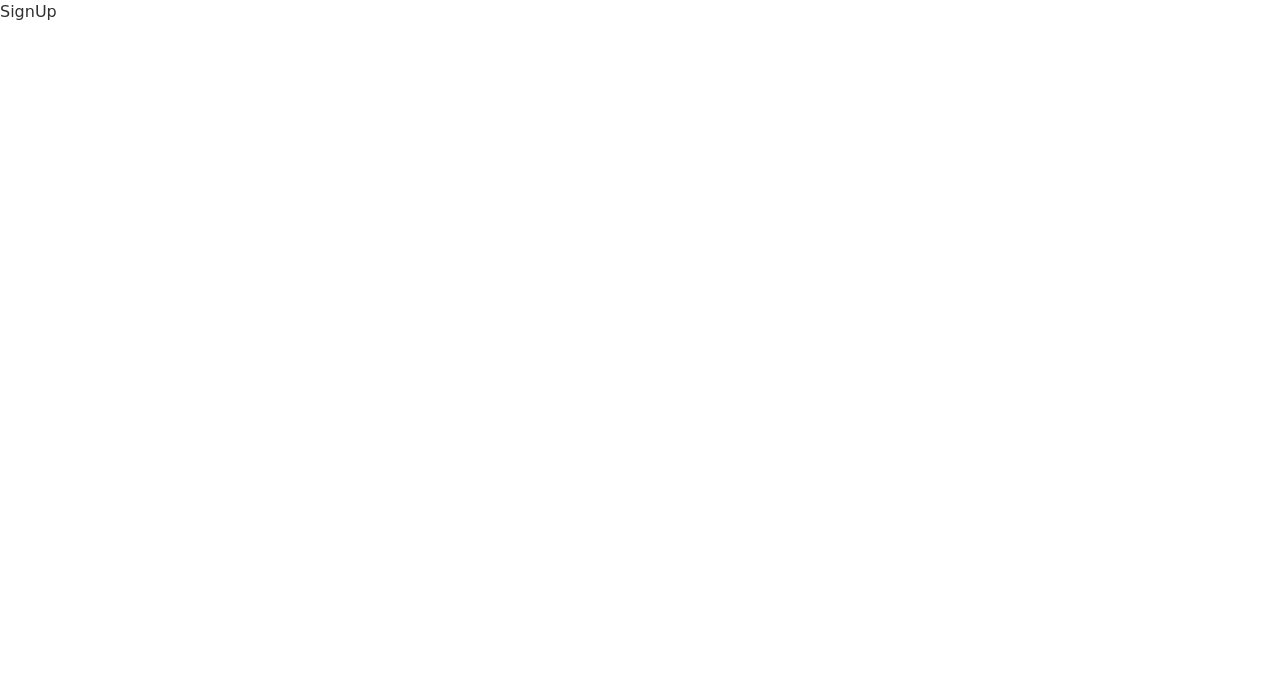
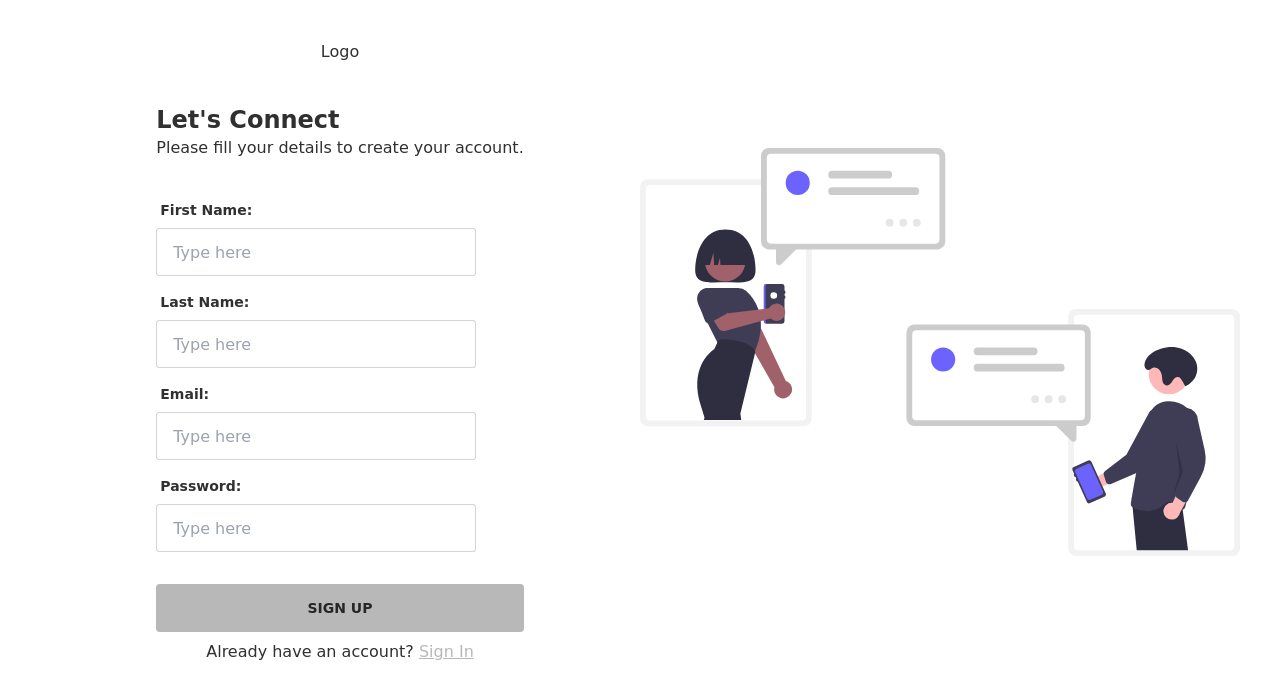
Before and after one commit to khaliltkhalil/teamup, a React (Create React App) app in the folder client/: page /signup in a window 1280 px wide. Shown: the top 698 px of the page. Built offline with nearby package versions, Linux system fonts and the light colour scheme.

Commit message:
build signin signup page

```diff
--- /dev/null
+++ b/client/src/components/Alert.js
@@ -0,0 +1,34 @@
+import React from "react";
+
+const logoTypes = {
+  success: "M9 12l2 2 4-4m6 2a9 9 0 11-18 0 9 9 0 0118 0z",
+  warning:
+    "M12 9v2m0 4h.01m-6.938 4h13.856c1.54 0 2.502-1.667 1.732-3L13.732 4c-.77-1.333-2.694-1.333-3.464 0L3.34 16c-.77 1.333.192 3 1.732 3z",
+  error: "M10 14l2-2m0 0l2-2m-2 2l-2-2m2 2l2 2m7-2a9 9 0 11-18 0 9 9 0 0118 0z",
+};
+
+function Alert({ show, type, message }) {
+  const logoD = logoTypes[type];
+  return (
+    <div className={`${show ? " " : "hidden"} alert alert-${type} shadow-lg `}>
+      <div>
+        <svg
+          xmlns="http://www.w3.org/2000/svg"
+          className="stroke-current flex-shrink-0 h-6 w-6"
+          fill="none"
+          viewBox="0 0 24 24"
+        >
+          <path
+            strokeLinecap="round"
+            strokeLinejoin="round"
+            strokeWidth="2"
+            d={logoD}
+          />
+        </svg>
+        <span>{message}</span>
+      </div>
+    </div>
+  );
+}
+
+export default Alert;
--- a/client/src/pages/SignIn.js
+++ b/client/src/pages/SignIn.js
@@ -1,7 +1,57 @@
 import React from "react";
+import { Link } from "react-router-dom";
+import Alert from "../components/Alert";
+import signupImg from "../resources/signup-page-img.svg";
 
 function SignIn() {
-  return <div>SignIn</div>;
+  return (
+    <>
+      <main className="flex p-10 ">
+        <section className="flex flex-col space-y-10 items-center md:w-1/2 w-full">
+          <h1>logo</h1>
+          <section>
+            <article>
+              <p className="text-2xl font-bold">Welcome back</p>
+              <p>Please fill your details to access your account.</p>
+            </article>
+            <form className="space-y-8 mt-8">
+              <section className="space-y-2">
+                <div className="form-control w-full max-w-xs">
+                  <label className="label">
+                    <span className="label-text font-bold">Email:</span>
+                  </label>
+                  <input
+                    type="text"
+                    placeholder="Type here"
+                    className="input input-bordered w-full max-w-xs"
+                  />
+                </div>
+                <div className="form-control w-full max-w-xs">
+                  <label className="label">
+                    <span className="label-text font-bold">Password:</span>
+                  </label>
+                  <input
+                    type="password"
+                    placeholder="Type here"
+                    className="input input-bordered w-full max-w-xs"
+                  />
+                </div>
+                <Alert show={false} type="error" message="alert alert" />
+              </section>
+              <button className="btn btn-primary btn-block">Sign In</button>
+            </form>
+            <p className="text-center mt-2">
+              Don't have an account?{" "}
+              <Link className="btn-link" to="/signup">
+                Sign Up
+              </Link>
+            </p>
+          </section>
+        </section>
+        <img alt="" className="w-1/2 py-20 hidden md:block" src={signupImg} />
+      </main>
+    </>
+  );
 }
 
 export default SignIn;
--- a/client/src/pages/SignUp.js
+++ b/client/src/pages/SignUp.js
@@ -1,7 +1,77 @@
 import React from "react";
+import signupImg from "../resources/signup-page-img.svg";
+import Alert from "../components/Alert";
+import { Link } from "react-router-dom";
 
 function SignUp() {
-  return <div>SignUp</div>;
+  return (
+    <>
+      <main className="flex p-10 ">
+        <section className="flex flex-col space-y-10 items-center md:w-1/2 w-full">
+          <h1>Logo</h1>
+          <section>
+            <article>
+              <p className="text-2xl font-bold">Let's Connect</p>
+              <p>Please fill your details to create your account.</p>
+            </article>
+            <form className="space-y-8 mt-8">
+              <section className="space-y-2">
+                <div className="form-control w-full max-w-xs">
+                  <label className="label">
+                    <span className="label-text font-bold">First Name:</span>
+                  </label>
+                  <input
+                    type="text"
+                    placeholder="Type here"
+                    className="input input-bordered w-full max-w-xs"
+                  />
+                </div>
+                <div className="form-control w-full max-w-xs">
+                  <label className="label">
+                    <span className="label-text font-bold">Last Name:</span>
+                  </label>
+                  <input
+                    type="text"
+                    placeholder="Type here"
+                    className="input input-bordered w-full max-w-xs"
+                  />
+                </div>
+                <div className="form-control w-full max-w-xs">
+                  <label className="label">
+                    <span className="label-text font-bold">Email:</span>
+                  </label>
+                  <input
+                    type="text"
+                    placeholder="Type here"
+                    className="input input-bordered w-full max-w-xs"
+                  />
+                </div>
+                <div className="form-control w-full max-w-xs">
+                  <label className="label">
+                    <span className="label-text font-bold">Password:</span>
+                  </label>
+                  <input
+                    type="password"
+                    placeholder="Type here"
+                    className="input input-bordered w-full max-w-xs"
+                  />
+                </div>
+                <Alert show={false} type="error" message="alert alert" />
+              </section>
+              <button className="btn btn-primary btn-block">Sign Up</button>
+            </form>
+            <p className="text-center mt-2">
+              Already have an account?{" "}
+              <Link className="btn-link" to="/signin">
+                Sign In
+              </Link>
+            </p>
+          </section>
+        </section>
+        <img alt="" className="w-1/2 py-20 hidden md:block" src={signupImg} />
+      </main>
+    </>
+  );
 }
 
 export default SignUp;
```
Also changed, not shown: client/src/resources/signup-page-img.svg (added).
